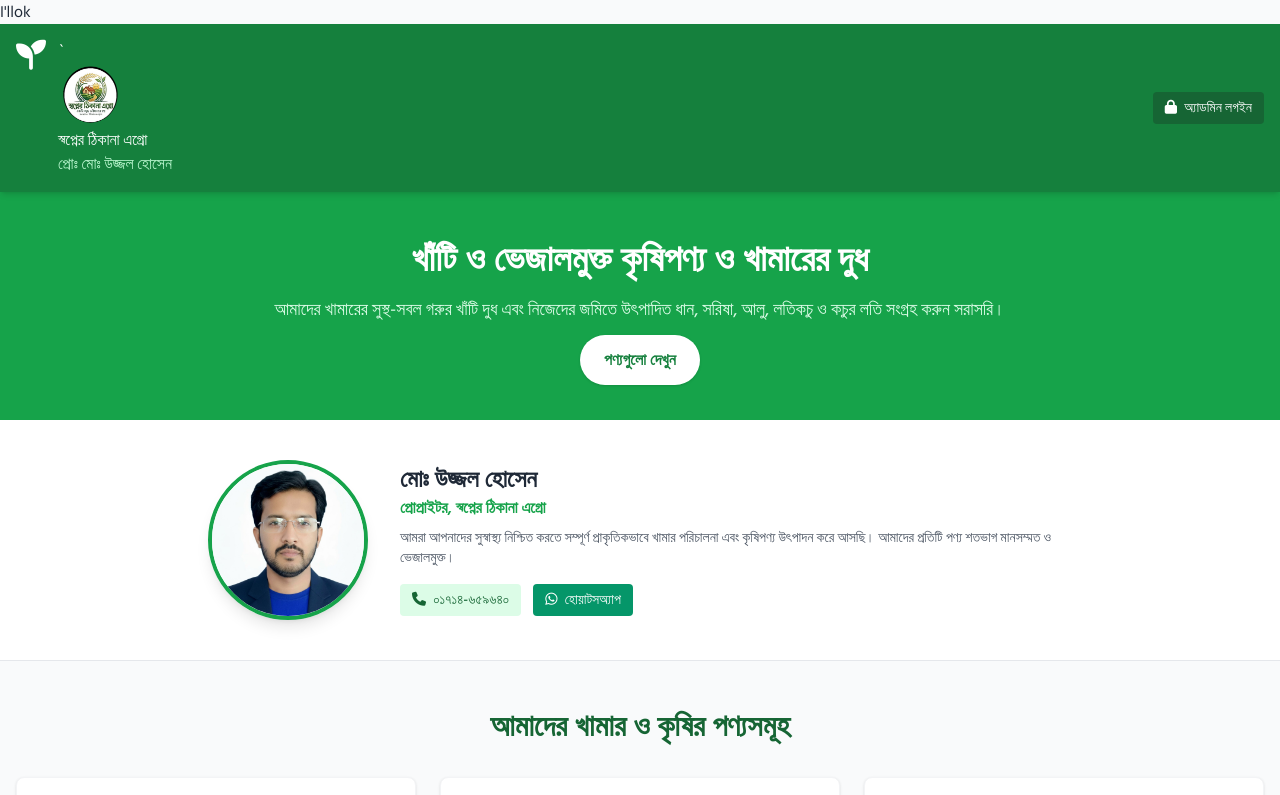
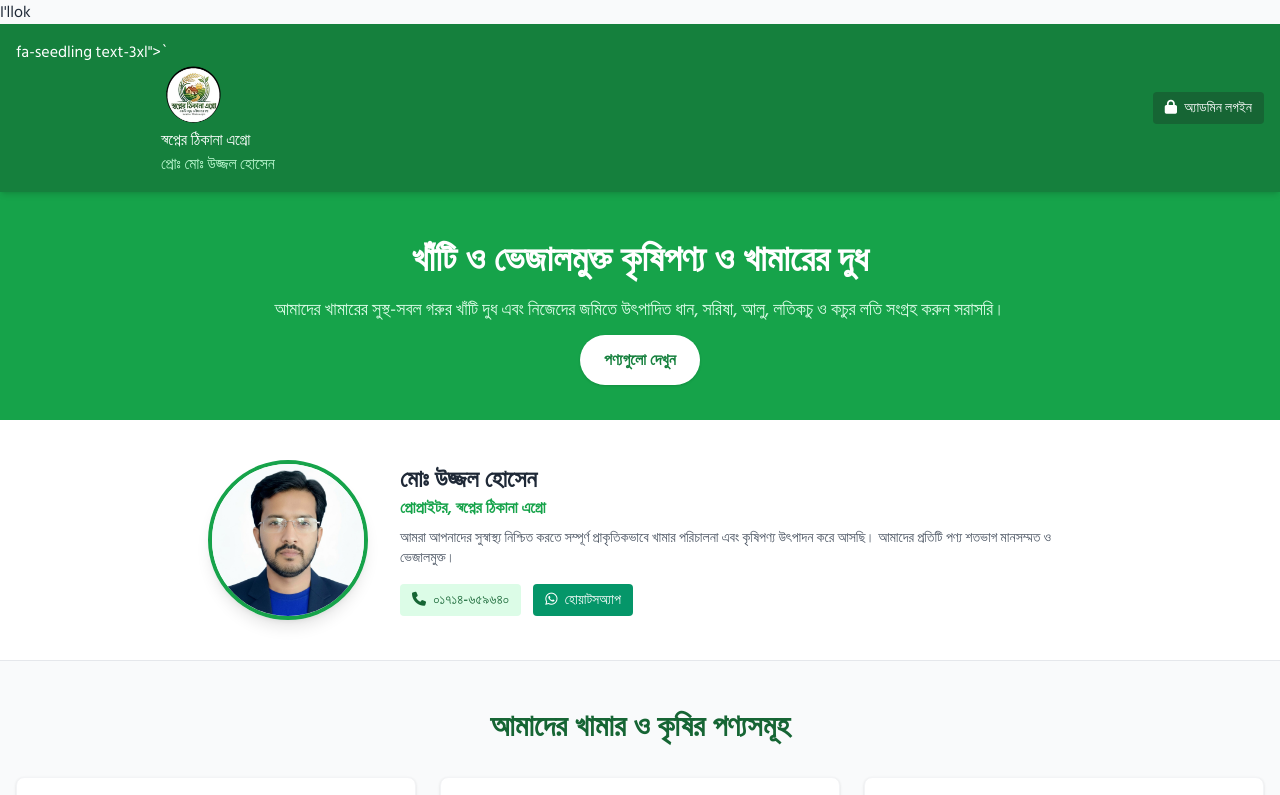
Before and after one commit to uzzalkahaloo-a11y/shopner-thikana-agro-, a plain HTML site: page index.html in a window 1280 px wide. Shown: the top 795 px of the page. Drawn offline with nearby package versions, Linux system fonts and the light colour scheme.

Commit message:
Update index.html

```diff
--- a/index.html
+++ b/index.html
@@ -19,7 +19,7 @@ I'llok<!DOCTYPE html>
     <header class="bg-green-700 text-white shadow-md sticky top-0 z-50">
         <div class="container mx-auto px-4 py-4 flex justify-between items-center">
             <div class="flex justfy-center space-x-3">
-                <i class="fa-solid fa-seedling text-3xl"></i>
+                fa-seedling text-3xl"></i>
                 <div>`<img src="IMG_20261107_081659-removebg-preview.png"class="w-16 h-16" alt="Logo"—
                     <h1 class="text-3xl md:text-2xl font-bold">স্বপ্নের ঠিকানা এগ্রো</h1>
                     <p class="text-base text-green-200">প্রোঃ মোঃ উজ্জল হোসেন</p>
```
